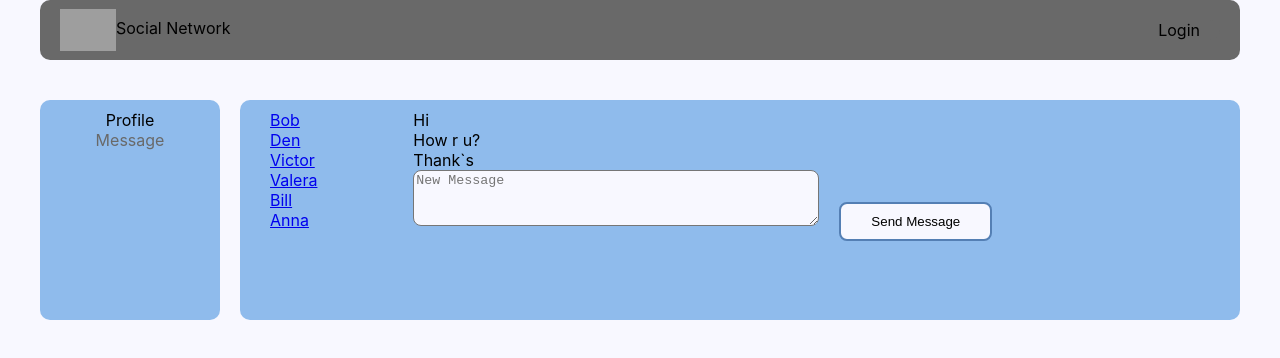
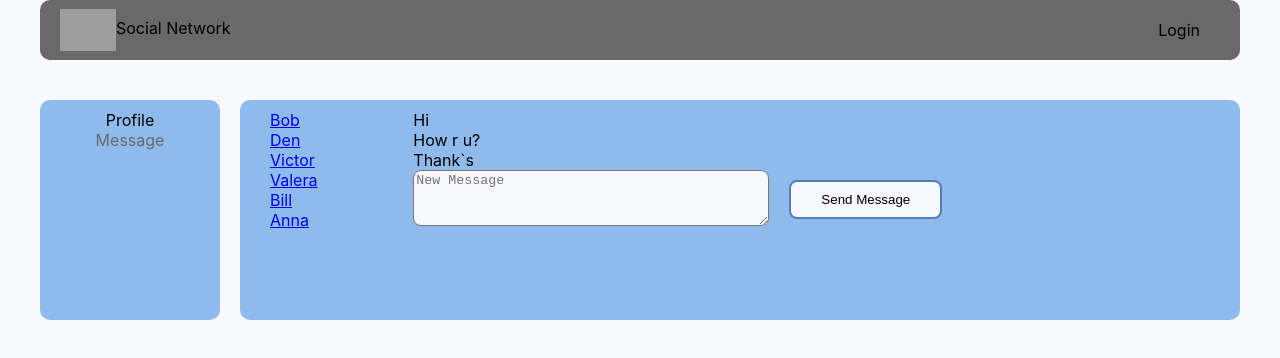
Before and after one commit to APTEMKA-87/SocialNetwork, a React (Create React App) app: page /dialogs in a window 1280 px wide. Shown: the top 358 px of the page. Built offline with nearby package versions, Linux system fonts and the light colour scheme; grey boxes are pictures that could not be loaded.

Commit message:
Dialogs.module.css refactor lesson 32

```diff
--- a/src/Redux/State.tsx
+++ b/src/Redux/State.tsx
@@ -1,3 +1,5 @@
+import {rerenderTree} from '../rerenderTree';
+
 export type PostsType = {
     id: number,
     post: string,
@@ -59,6 +61,7 @@ export let addPost = (postText: string) => {
         likesCount: 0
     }
     state.profilePage.posts.push(newPost)
+    rerenderTree(state)
 }
 
 export default state;
--- a/src/components/Dialogs/Dialogs.module.css
+++ b/src/components/Dialogs/Dialogs.module.css
@@ -12,10 +12,15 @@
     padding-left: 20px;
 }
 
-.dialog {
-
+.textArea {
+    background-color: ghostwhite;
+    border-radius: 8px;
+    width: 350px;
+    height: 50px;
+    text-align: start;
 }
 
-.messages {
-
+.newMessage {
+    display: flex;
+    flex-direction: row;
 }
--- a/src/components/Dialogs/Dialogs.tsx
+++ b/src/components/Dialogs/Dialogs.tsx
@@ -2,17 +2,17 @@ import React from 'react';
 import s from './Dialogs.module.css'
 import DialogItem from './DialogItem/DialogItem';
 import MessageDialogs from './Message/Message';
-import { DialogPageType } from '../../Redux/State';
+import {DialogPageType} from '../../Redux/State';
 import n from './../Profile/MyPosts/MyPosts.module.css'
 
-type DialogsPropsType ={
+type DialogsPropsType = {
     dialogPage: DialogPageType
 }
 
 const Dialogs = (props: DialogsPropsType) => {
 
     let dialogElements = props.dialogPage.dialogs.map(d => <DialogItem name={d.name} id={d.id}/>)
-    let messagesElements = props.dialogPage.messages.map(m => <MessageDialogs messageDialog={m.message} />)
+    let messagesElements = props.dialogPage.messages.map(m => <MessageDialogs messageDialog={m.message}/>)
     let sendMessage = React.createRef<HTMLTextAreaElement>()
 
     let addButtonMessage = () => {
@@ -26,8 +26,10 @@ const Dialogs = (props: DialogsPropsType) => {
             </div>
             <div className={s.messages}>
                 {messagesElements}
-                <textarea className={n.textArea} placeholder="New Message" ref={sendMessage}/>
-                <button className={n.button} onClick={addButtonMessage}>Send Message</button>
+                <div className={s.newMessage}>
+                    <textarea className={s.textArea} placeholder="New Message" ref={sendMessage}/>
+                    <button className={n.button} onClick={addButtonMessage}>Send Message</button>
+                </div>
             </div>
         </div>
     );
--- a/src/components/Profile/MyPosts/MyPosts.tsx
+++ b/src/components/Profile/MyPosts/MyPosts.tsx
@@ -23,6 +23,9 @@ const MyPosts: React.FC<MyPostsPropsType> = (props) => {
         if (newPostElement.current) {
             props.addPost(newPostElement.current.value)
         }
+        if (newPostElement.current) {                // зануление textarea
+            newPostElement.current.value = ''
+        }
     }
 
     return (
--- a/src/index.tsx
+++ b/src/index.tsx
@@ -1,22 +1,8 @@
-import React from 'react';
-import ReactDOM from 'react-dom';
 import './index.css';
-import App from './App';
 import reportWebVitals from './reportWebVitals';
-import state, {addPost, RootStateType} from './Redux/State';
-
-const rerenderTree = (state: RootStateType) => {
-    ReactDOM.render(
-        <React.StrictMode>
-            <App state={state} addPost={addPost}/>
-        </React.StrictMode>,
-        document.getElementById('root')
-    );
-}
+import state from './Redux/State';
+import {rerenderTree} from './rerenderTree';
 
 rerenderTree(state)
 
-// If you want to start measuring performance in your app, pass a function
-// to log results (for example: reportWebVitals(console.log))
-// or send to an analytics endpoint. Learn more: https://bit.ly/CRA-vitals
 reportWebVitals();
--- /dev/null
+++ b/src/rerenderTree.tsx
@@ -0,0 +1,13 @@
+import {addPost, RootStateType} from './Redux/State';
+import ReactDOM from 'react-dom';
+import React from 'react';
+import App from './App';
+
+export const rerenderTree = (state: RootStateType) => {
+    ReactDOM.render(
+        <React.StrictMode>
+            <App state={state} addPost={addPost}/>
+        </React.StrictMode>,
+        document.getElementById('root')
+    );
+}
```
